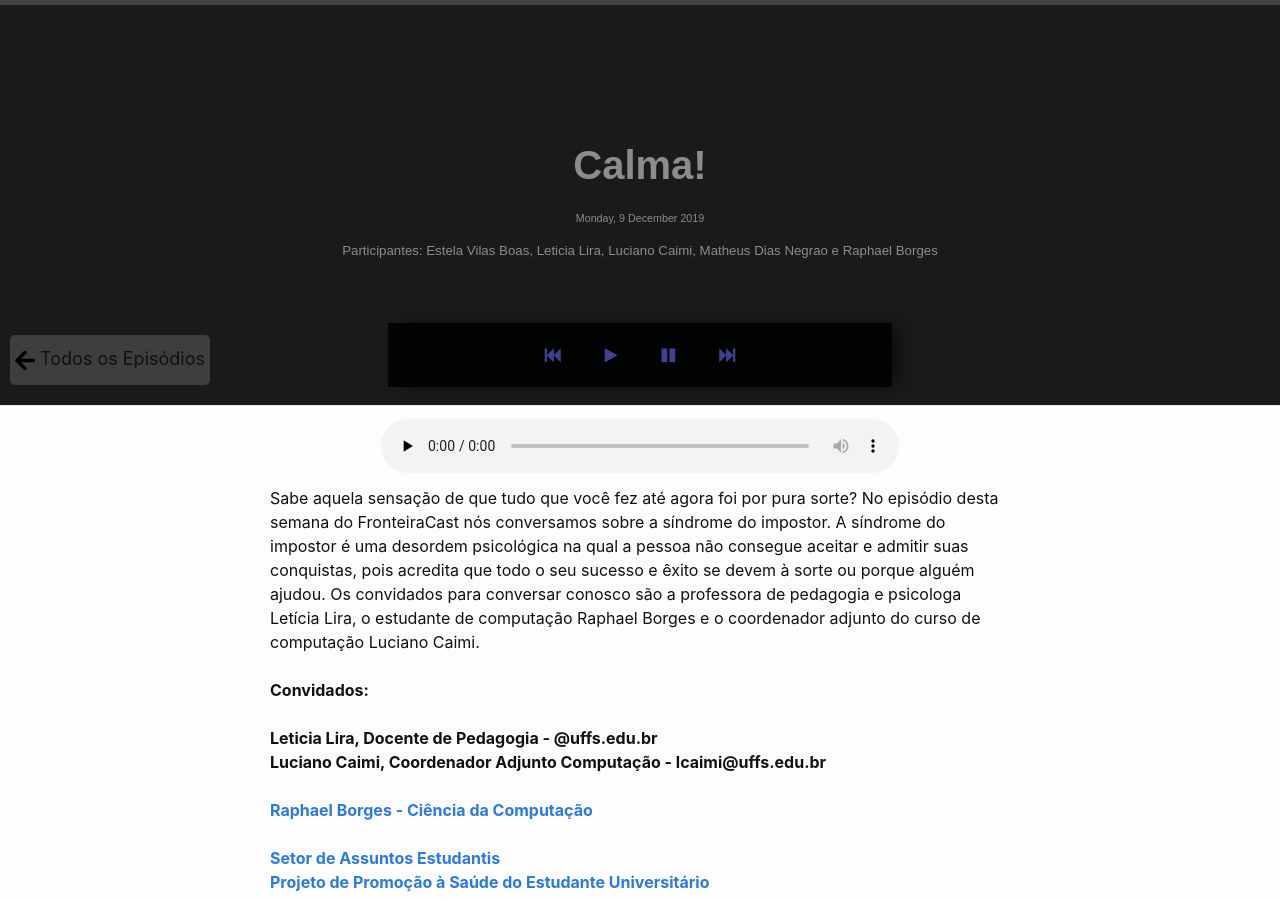
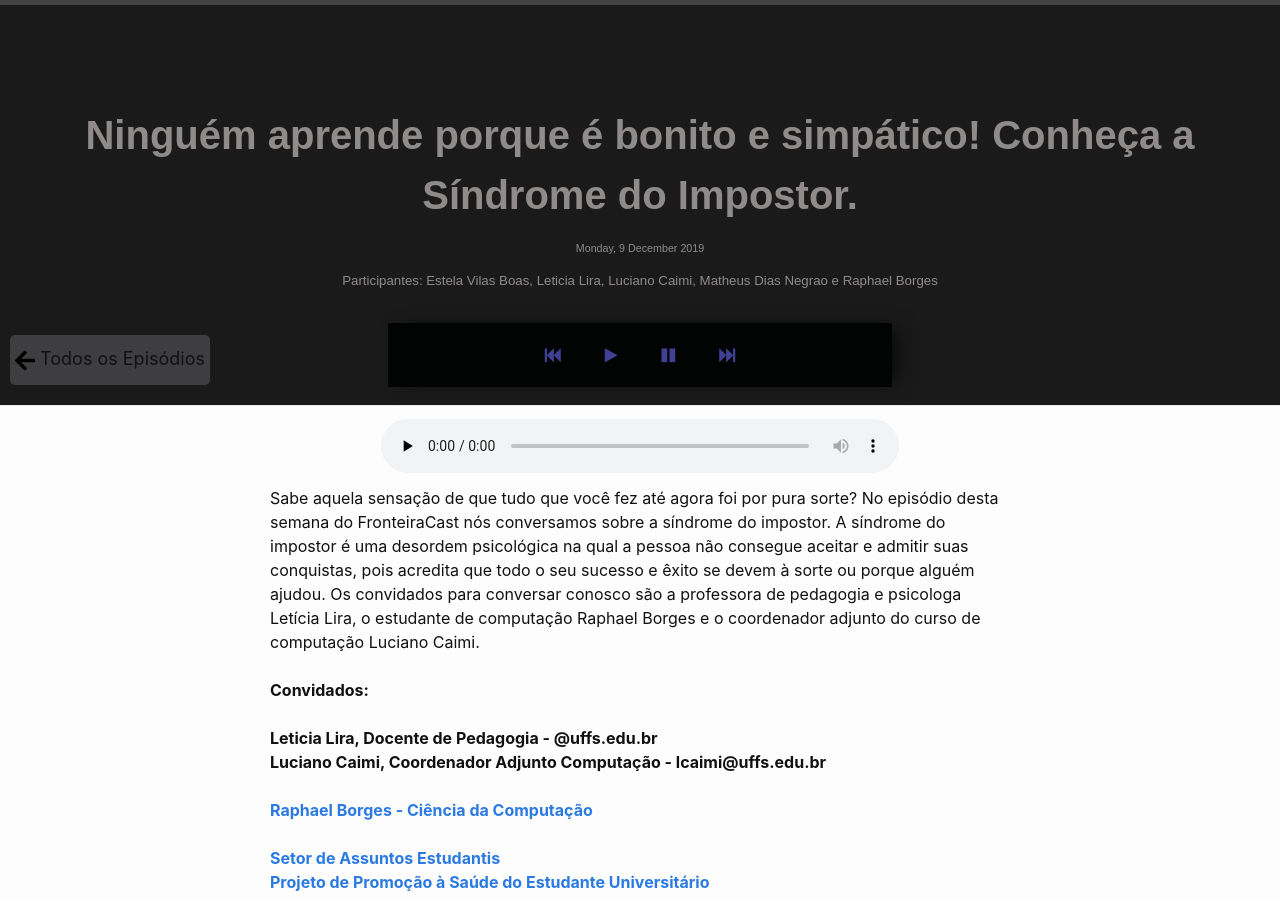
Before and after one commit to ccuffs/fronteiracast, a Jekyll site: the page built from site/_posts/fronteiracast/2019-12-09-6.md, in a window 1280 px wide and 900 px high. Built offline with Jekyll 4.4.1, drawn with Linux system fonts in a browser that asks for light colours.

Commit message:
publicação pronta

```diff
--- a/site/_posts/fronteiracast/2019-12-09-6.md
+++ b/site/_posts/fronteiracast/2019-12-09-6.md
@@ -1,6 +1,6 @@
 ---
 layout: post
-title: "Calma! "
+title: "Ninguém aprende porque é bonito e simpático! Conheça a Síndrome do Impostor."
 pubDate: Mon, 09 Dec 2019 10:00:00 -0300
 categories: fronteiracast
 image: https://uffs.cc/fronteiracast/img/fc_logos/logo_xml.png
```
